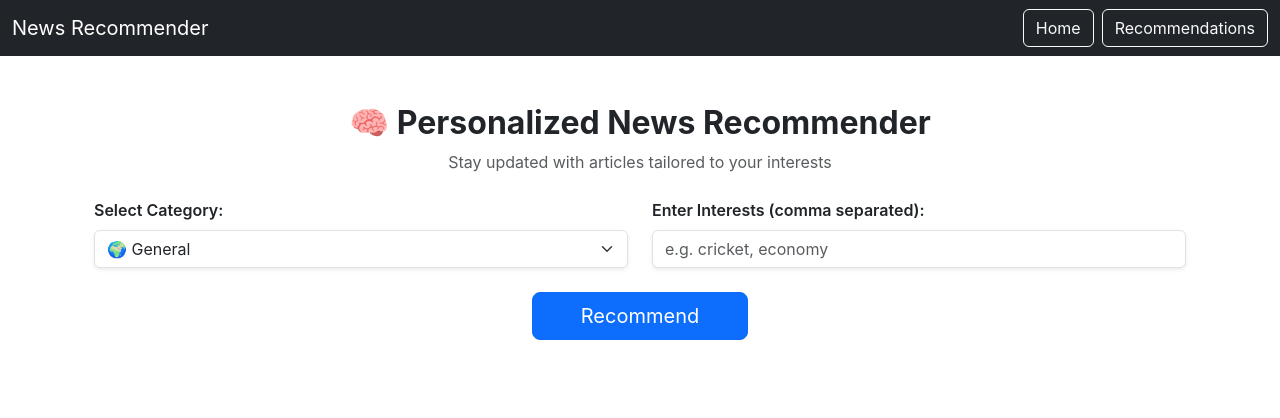
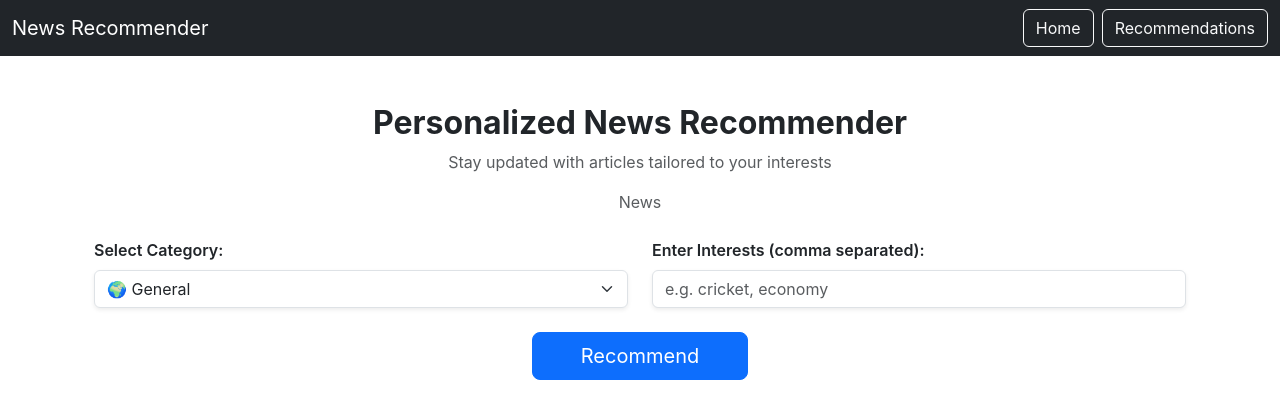
Before and after one commit to shrutichobe09/personalized-news-recommender, a React (Create React App) app in the folder news-recommneder-frontend/: page /recommendations in a window 1280 px wide. Shown: the top 418 px of the page. Built offline with nearby package versions, Linux system fonts and the light colour scheme.

Commit message:
updated frontend

```diff
--- a/news-recommneder-frontend/src/pages/Recommendations.js
+++ b/news-recommneder-frontend/src/pages/Recommendations.js
@@ -69,8 +69,9 @@ const Recommendations = () => {
   return (
     <div className="container mt-5 animate__animated animate__fadeIn">
       <div className="text-center mb-4">
-        <h2 className="fw-bold">🧠 Personalized News Recommender</h2>
+        <h2 className="fw-bold"> Personalized News Recommender</h2>
         <p className="text-muted">Stay updated with articles tailored to your interests</p>
+        <p className="text-muted">News</p>
       </div>
 
       <div className="row g-4 align-items-end">
```
Also changed, not shown: 1 other file (tests, documents, lock files or other folders).
